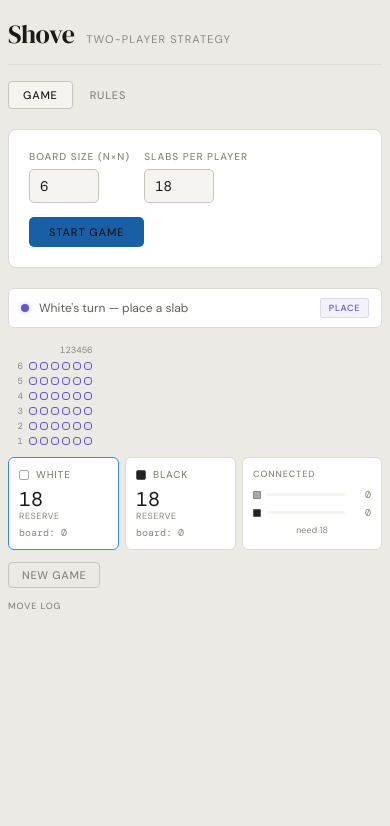
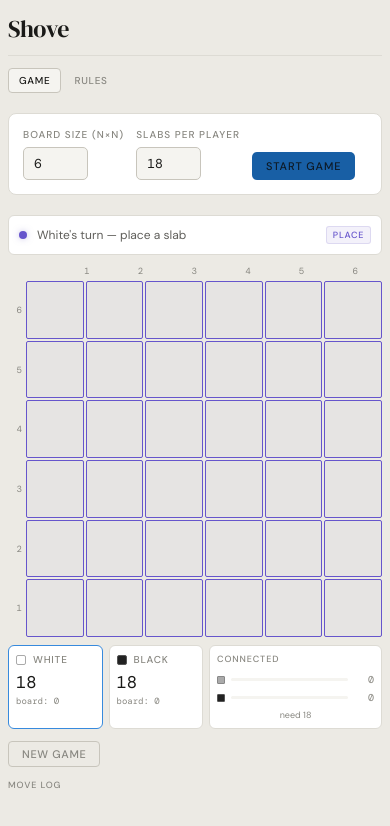
Before and after one commit to jakakorosak/shove, a plain HTML site: page index.html in a window 390 px wide. Both pictures are taken after a click on the button "START GAME". Drawn offline with nearby package versions, Linux system fonts and the light colour scheme.

Commit message:
Fix mobile layout

```diff
--- a/index.html
+++ b/index.html
@@ -98,21 +98,45 @@ h1{font-family:'DM Serif Display',serif;font-size:32px;font-weight:400;color:var
 .le{padding:1.5px 0;}
 #rules-area{display:none;}
 /* mobile */
-@media(max-width:600px){
-  body{padding:1rem .5rem 3rem;}
-  #header{margin-bottom:16px;padding-bottom:12px;}
-  h1{font-size:26px;}
-  #board-wrap{flex-direction:column;gap:10px;}
-  #sidebar{width:100%;flex-direction:row;flex-wrap:wrap;gap:6px;}
-  .pc{flex:1;min-width:80px;}
-  .ic{flex:1;min-width:140px;}
-  #setup-panel{gap:14px;}
-  .sg input{width:70px;}
-  #status-bar{padding:8px 12px;}
+@media(max-width:640px){
+  body{padding:.75rem .5rem 3rem;}
+  #app{max-width:100%;}
+  #header{margin-bottom:12px;padding-bottom:10px;}
+  h1{font-size:24px;}
+  #header-sub{display:none;}
+  /* board takes full width, sidebar goes below */
+  #board-wrap{flex-direction:column;gap:8px;}
+  #board-area{width:100%;}
+  #sidebar{
+    width:100%;flex-direction:row;flex-wrap:wrap;gap:6px;
+    order:2;
+  }
+  .pc{flex:1;min-width:0;padding:7px;}
+  .pc-val{font-size:17px;}
+  .pc-lbl{display:none;}
+  .pc-sub{font-size:9px;}
+  .ic{flex:2;min-width:140px;padding:7px;}
+  /* board cells fill the screen */
+  #grid{gap:2px;}
+  .brow{gap:2px;}
+  .rl{width:16px;font-size:9px;padding-right:2px;}
+  .cl{font-size:9px;}
+  .cell{border-radius:2px;}
+  /* status bar compact */
+  #status-bar{padding:7px 10px;margin-bottom:10px;}
   #stext{font-size:12px;}
-  #pbadge{font-size:9px;}
-  .rl{width:18px;font-size:9px;padding-right:3px;}
-  .cl{font-size:9px;}
+  #pbadge{font-size:9px;padding:2px 6px;}
+  /* setup */
+  #setup-panel{gap:12px;padding:14px;}
+  .sg input{width:65px;font-size:13px;}
+  #btn-start{padding:7px 14px;}
+  /* tabs */
+  .tab{padding:5px 10px;font-size:10px;}
+  /* log */
+  #log{font-size:10px;}
+  /* rules */
+  .rb{padding:16px;}
+  .rb h2{font-size:16px;}
 }
 .rb{background:var(--surface);border:1px solid var(--border);border-radius:8px;padding:28px 32px;line-height:1.75;color:var(--text2);font-size:14px;}
 .rb h2{font-family:'DM Serif Display',serif;font-size:18px;font-weight:400;color:var(--text);margin:28px 0 8px;padding-bottom:6px;border-bottom:1px solid var(--border);}
```
